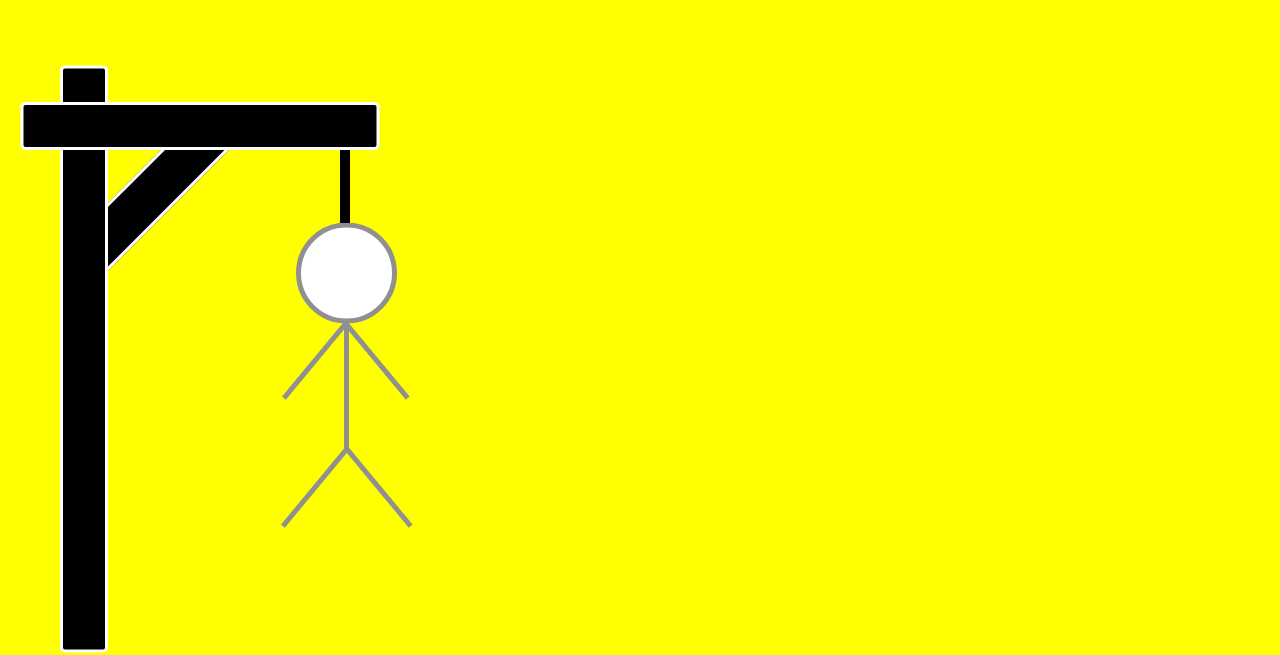
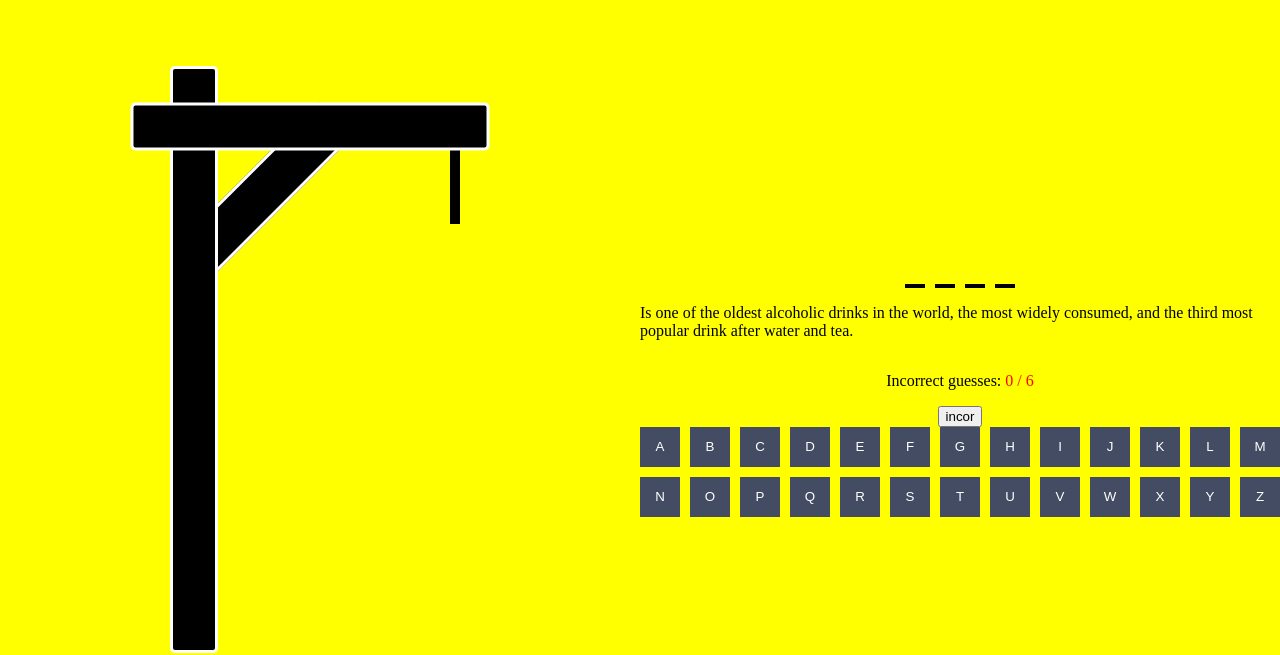
Before and after one commit to KVirB/Hangman, a plain HTML site: page index.html in a window 1280 px wide. Shown: the top 655 px of the page. Drawn offline with Linux system fonts and the light colour scheme.

Commit message:
feat: complete game without modal window and full adaptive

```diff
--- /dev/null
+++ b/api/data.json
@@ -0,0 +1,17 @@
+[
+  {
+    "id": 1,
+    "question": "Are small to medium-sized, omnivorous mammals belonging to several genera of the family Canidae.",
+    "word": ["F", "O", "X"]
+  },
+  {
+    "id": 2,
+    "question": "Is a thoroughfare for the conveyance of traffic that mostly has an improved surface for use by vehicles (motorized and non-motorized) and pedestrians.",
+    "word": ["R", "O", "A", "D"]
+  },
+  {
+    "id": 3,
+    "question": "Is one of the oldest alcoholic drinks in the world, the most widely consumed, and the third most popular drink after water and tea.",
+    "word": ["B", "E", "E", "R"]
+  }
+]
--- /dev/null
+++ b/api/letter.json
@@ -0,0 +1,28 @@
+[
+  "A",
+  "B",
+  "C",
+  "D",
+  "E",
+  "F",
+  "G",
+  "H",
+  "I",
+  "J",
+  "K",
+  "L",
+  "M",
+  "N",
+  "O",
+  "P",
+  "Q",
+  "R",
+  "S",
+  "T",
+  "U",
+  "V",
+  "W",
+  "X",
+  "Y",
+  "Z"
+]
--- a/index.html
+++ b/index.html
@@ -14,17 +14,62 @@
           <span class="gallows-rectangle-2"></span>
           <span class="gallows-rectangle-3"></span>
           <span class="gallows-rectangle-4"></span>
-          <img class="head" src="./img/head.svg" alt="head" />
-          <img class="body" src="./img/body.svg" alt="body" />
-          <img class="left-hand" src="./img/hand-left.svg" alt="left hand" />
-          <img class="right-hand" src="./img/hand-right.svg" alt="right hand" />
-          <img class="left-leg" src="./img/leg-left.svg" alt="left leg" />
-          <img class="right-leg" src="./img/leg-right.svg" alt="right leg" />
+          <img
+            class="head"
+            id="head"
+            src="./img/head.svg"
+            alt="head"
+            hidden="true"
+          />
+          <img
+            class="body"
+            id="body"
+            src="./img/body.svg"
+            alt="body"
+            hidden="true"
+          />
+          <img
+            class="left-hand"
+            id="left-hand"
+            src="./img/hand-left.svg"
+            alt="left hand"
+            hidden="true"
+          />
+          <img
+            class="right-hand"
+            id="right-hand"
+            src="./img/hand-right.svg"
+            alt="right hand"
+            hidden="true"
+          />
+          <img
+            class="left-leg"
+            id="left-leg"
+            src="./img/leg-left.svg"
+            alt="left leg"
+            hidden="true"
+          />
+          <img
+            class="right-leg"
+            id="right-leg"
+            src="./img/leg-right.svg"
+            alt="right leg"
+            hidden="true"
+          />
         </div>
         <div>
           <h1 class="game-name">Hangman game</h1>
         </div>
       </section>
+      <section class="game-container">
+        <div class="word" id="word"></div>
+        <p class="question" id="question"></p>
+        <div class="guesses-container">
+          <p id="incorrect">Incorrect guesses:</p>
+        </div>
+        <button onclick="selectLetter()">incor</button>
+        <div class="letters-container" id="letters-container"></div>
+      </section>
       <script src="script.js"></script>
     </div>
   </body>
--- a/script.js
+++ b/script.js
@@ -0,0 +1,84 @@
+document.addEventListener("DOMContentLoaded", function () {
+  onLoadPage();
+});
+
+let index = 2;
+let incorrect = 0;
+const onLoadPage = () => {
+  letters = [];
+  fetch("api/letter.json")
+    .then((response) => response.json())
+    .then((data) => {
+      let lettersContainer = document.getElementById("letters-container");
+      data.forEach((letter) => {
+        let letterButton = document.createElement("button");
+        letterButton.classList.add("letter");
+        letterButton.textContent = letter;
+        letterButton.addEventListener("click", function (e) {
+          selectLetter(e.target.textContent, letterButton);
+        });
+        lettersContainer.appendChild(letterButton);
+      });
+    });
+  fetch("api/data.json")
+    .then((response) => response.json())
+    .then((data) => {
+      let question = document.getElementById("question");
+      question.textContent = data[index].question;
+      let word = document.getElementById("word");
+      data[index].word.forEach((letter) => {
+        let wordLetterUnknown = document.createElement("span");
+        wordLetterUnknown.classList.add("word-letter-unknown");
+        word.appendChild(wordLetterUnknown);
+
+        let wordLetter = document.createElement("span");
+        wordLetter.classList.add("word-letter");
+        wordLetter.id = letter;
+        wordLetter.textContent = letter;
+        wordLetter.style.display = "none";
+        wordLetterUnknown.appendChild(wordLetter);
+      });
+    });
+};
+let incorrectGuesses = document.getElementById("incorrect");
+let guesses = document.createElement("span");
+guesses.classList.add("guesses");
+guesses.textContent = " " + incorrect + " / " + "6";
+incorrectGuesses.appendChild(guesses);
+
+const selectLetter = (letter, letterButton) => {
+  console.log(letterButton);
+  letterButton.disabled = true;
+  let test = document.querySelectorAll("#" + letter);
+  if (test.length === 0) {
+    if (incorrect < 6) {
+      incorrect += 1;
+      guesses.textContent = " " + incorrect + " / " + "6";
+    }
+  }
+  test.forEach((element) => {
+    element.style.display = "block";
+  });
+  switch (incorrect) {
+    case 1:
+      document.getElementById("head").hidden = false;
+      break;
+    case 2:
+      document.getElementById("body").hidden = false;
+      break;
+    case 3:
+      document.getElementById("left-hand").hidden = false;
+      break;
+    case 4:
+      document.getElementById("right-hand").hidden = false;
+      break;
+    case 5:
+      document.getElementById("left-leg").hidden = false;
+      break;
+    case 6:
+      document.getElementById("right-leg").hidden = false;
+      break;
+    default:
+      alert("Нет таких значений");
+  }
+};
--- a/style.css
+++ b/style.css
@@ -9,16 +9,25 @@ h1 {
 }
 
 .main {
+  display: inline-flex;
+  justify-content: center;
   max-width: 1440px;
   width: 100%;
   background: yellow;
   height: 100vh;
+  flex-wrap: wrap;
 }
-.gallows-container {
-  position: absolute;
-  top: 50%;
-  transform: translateY(-50%);
+.gallows-container,
+.game-container {
+  width: 50%;
+  min-width: 450px;
+  overflow: hidden;
+  display: flex;
+  flex-direction: column;
+  justify-content: center;
+  align-items: center;
 }
+
 .gallows {
   position: relative;
   max-width: 400px;
@@ -109,3 +118,32 @@ h1 {
   font-size: 60px;
   margin-left: 20px;
 }
+.letters-container {
+  display: flex;
+  flex-wrap: wrap;
+  gap: 10px;
+  justify-content: center;
+}
+.letter {
+  height: 40px;
+  width: 40px;
+  background-color: #434c63;
+  color: white;
+  border: none;
+}
+.letter:disabled {
+  background-color: gray;
+}
+.word-letter-unknown {
+  display: block;
+  border-bottom: 4px solid black;
+  width: 20px;
+  text-align: center;
+}
+.word {
+  display: flex;
+  gap: 10px;
+}
+.guesses {
+  color: red;
+}
```
